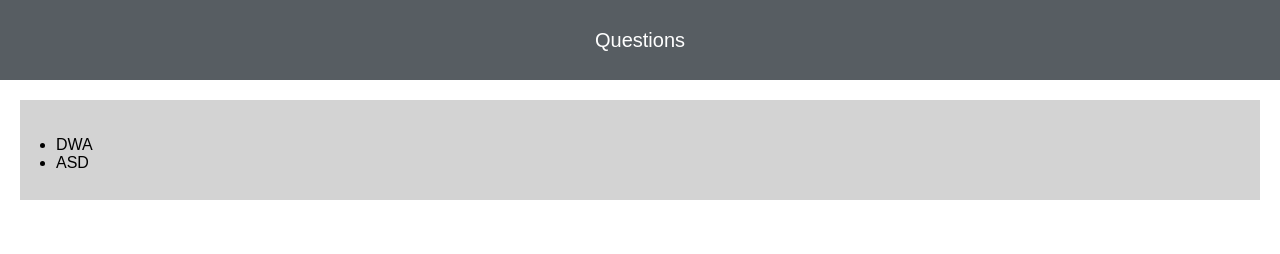
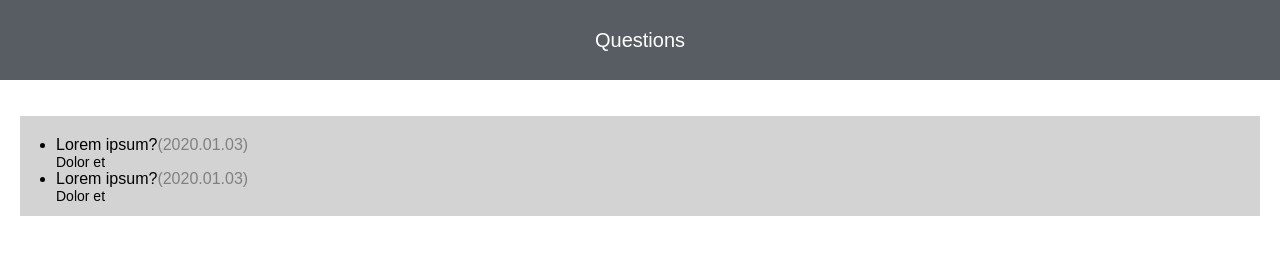
Before and after one commit to Chiflado/Questionnaire-Editor, a plain HTML site: page index.html in a window 1280 px wide. Drawn offline with Linux system fonts and the light colour scheme.

Commit message:
Adds list containers

```diff
--- a/css/app.css
+++ b/css/app.css
@@ -25,7 +25,7 @@ body {
 }
 
 .content-container {
-  display: flex;
+  display: block;
   width: 100%;
   height: 100px;
   background-color: lightgray;
@@ -35,3 +35,17 @@ body {
   padding: 20px;
   margin: 16px;
 }
+
+.question-list-element {}
+
+.question-container {
+  display: flex;
+}
+
+.date {
+  color: gray;
+}
+
+.answer {
+  font-size: 14px;
+}
--- a/index.html
+++ b/index.html
@@ -13,8 +13,24 @@
 			<div class="content-wrapper">
 				<div class="content-container">
 					<ul class="question-list">
-						<li class="question">DWA</li>
-						<li class="question">ASD</li>
+						<li class="question-list-element">
+							<div class="question-container">
+								<span class="question">Lorem ipsum?</span>
+								<span class="date">(2020.01.03)</span>
+							</div>
+							<div class="answer">
+								Dolor et
+							</div>
+						</li>
+						<li class="question-list-element">
+							<div class="question-container">
+								<span class="question">Lorem ipsum?</span>
+								<span class="date">(2020.01.03)</span>
+							</div>
+							<div class="answer">
+								Dolor et
+							</div>
+						</li>
 					</ul>
 				</div>
 			</div>
```
